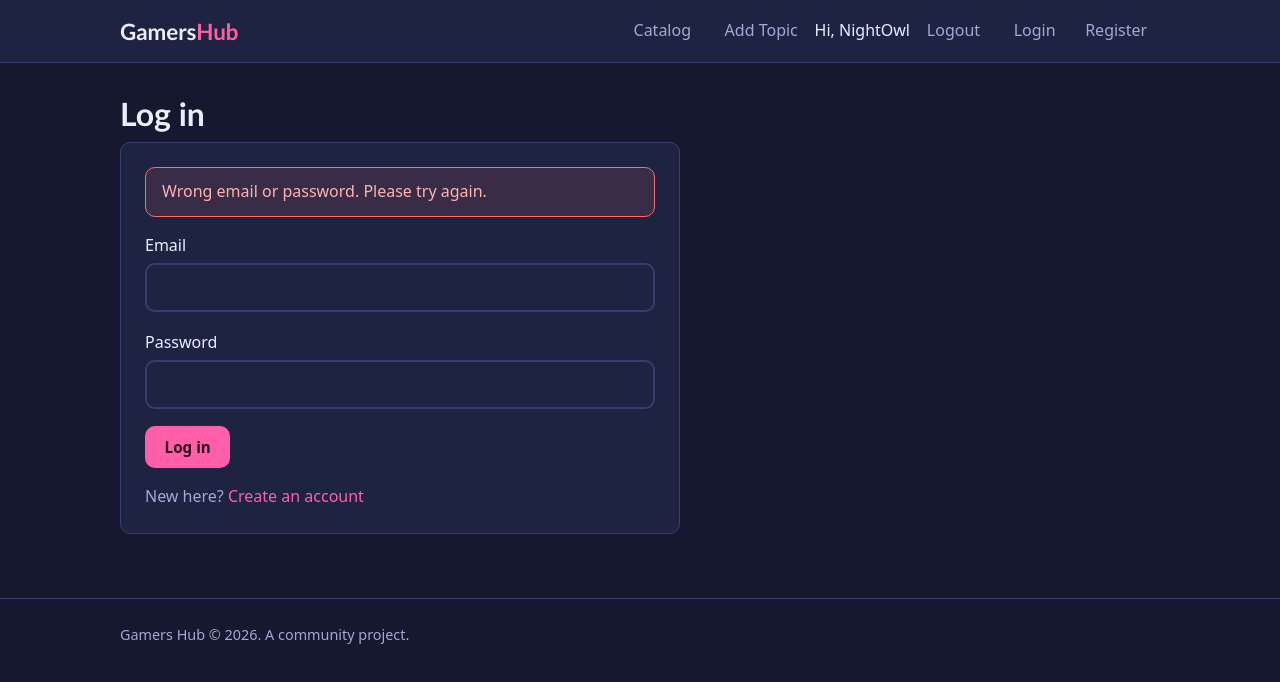
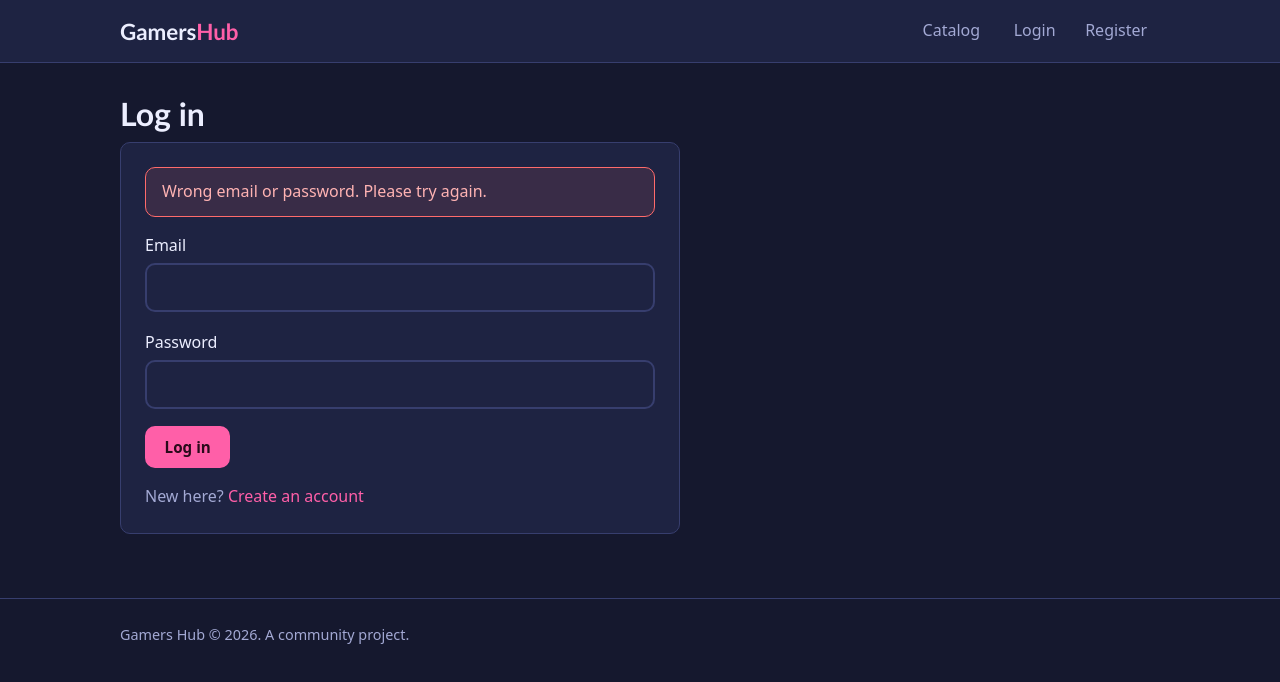
Before and after one commit to rgeshev/gamers-hub, a React (Vite) app: page /login in a window 1280 px wide. Shown: the top 682 px of the page. Built offline with nearby package versions, Linux system fonts and the light colour scheme.

Commit message:
Show dynamic header

```diff
--- a/src/App.jsx
+++ b/src/App.jsx
@@ -20,8 +20,7 @@ function App() {
   return (
     <>
 
-      <Header />
-      { user && <p>Welcome, {user.email}!</p>}
+      <Header user={user} />
 
       <Routes>
         <Route path="/" element={<Home />} />
--- a/src/components/header/Header.jsx
+++ b/src/components/header/Header.jsx
@@ -1,6 +1,8 @@
 import { Link } from 'react-router';
 
-export default function Header() {
+export default function Header({
+    user,
+}) {
     return (
         <header className="site-header">
             <div className="container">
@@ -11,16 +13,19 @@ export default function Header() {
                 <nav className="nav" aria-label="Main">
                     <Link to="/catalog">Catalog</Link>
                     {/* Logged-in users */}
+                    { user ? (
                     <div id="user">
                         <Link to="/create">Add Topic</Link>
-                        <span className="user">Hi, NightOwl</span>
+                        <span className="user">Hi, {user.username || user.email}</span>
                         <a href="/logout">Logout</a>
                     </div>
-                    {/* Guest users */}
+                    ) : (
                     <div id="guest">
                         <Link to="/login">Login</Link>
                         <Link to="/register">Register</Link>
                     </div>
+                    )}
+                    {/* Guest users */}
                 </nav>
             </div>
         </header>
--- a/src/components/register/Register.jsx
+++ b/src/components/register/Register.jsx
@@ -23,13 +23,11 @@ export default function Register({
             return;
         }
 
-        onRegister({ email });
+        onRegister({ username, email });
         navigate('/');
     };
 
     return (
-        <>
-        { user && <p>Welcome, {user.email}!</p>}
         <main className="container">
             <section className="page" id="register-page">
                 <h1>Create your account</h1>
@@ -60,6 +58,5 @@ export default function Register({
                 </form>
             </section>
         </main>
-        </>
     );
 }
```
